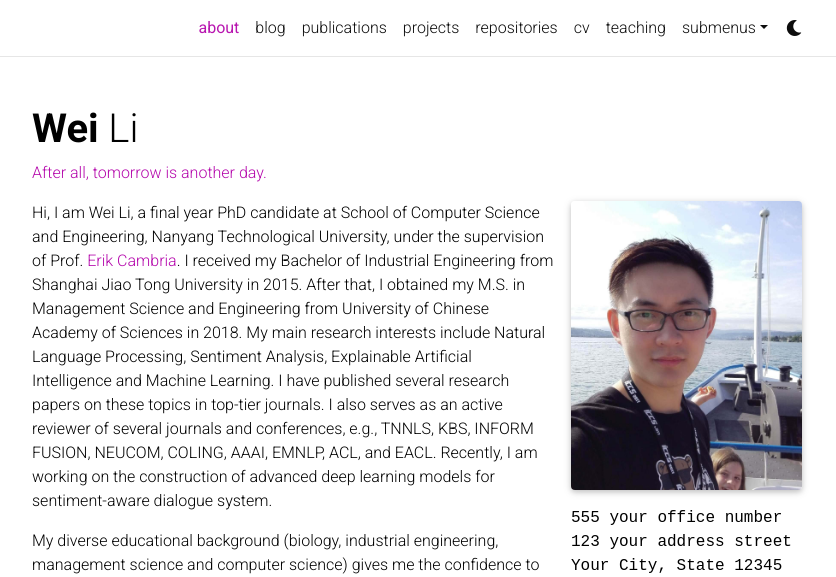
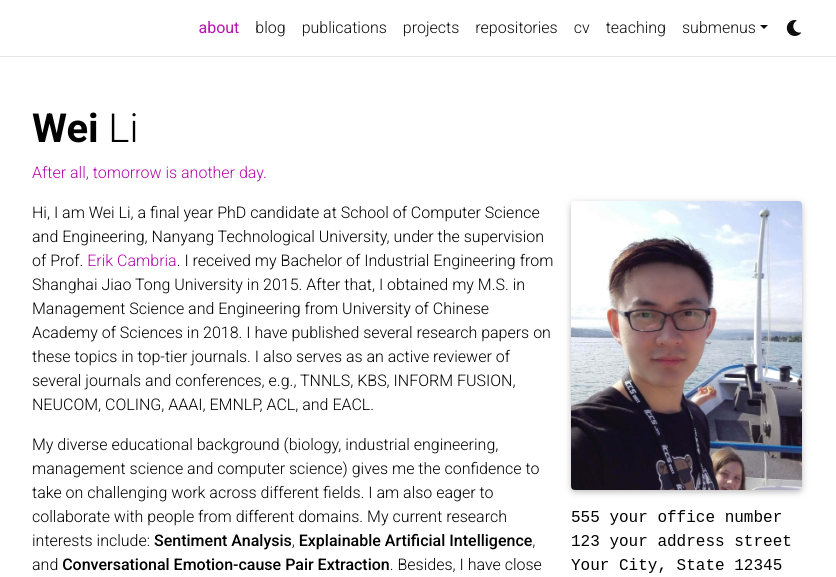
Before and after one commit to Maxwe11y/Maxwe11y.github.io, a Jekyll site: the page built from _pages/about.md, in a window 1280 px wide and 900 px high, cut to the strip 0-577 px from the top of the window. Shown: the whole strip, without its empty margins (223-1059 px from the left). Built offline with Jekyll 4.4.1, drawn with Linux system fonts in a browser that asks for light colours; full-size pictures stand in for the smaller copies a plugin makes; emoji names are drawn with the system emoji font; comment, search, counter and statistics services are not loaded; a style sheet for code colours, icons or effects is not loaded.

Commit message:
Update about.md

```diff
--- a/_pages/about.md
+++ b/_pages/about.md
@@ -18,7 +18,7 @@ selected_papers: true # includes a list of papers marked as "selected={true}"
 social: true  # includes social icons at the bottom of the page
 ---
 
-Hi, I am Wei Li, a final year PhD candidate at School of Computer Science and Engineering, Nanyang Technological University, under the supervision of Prof. [Erik Cambria](http://www.sentic.net/erikcambria/). I received my Bachelor of Industrial Engineering from Shanghai Jiao Tong University in 2015. After that, I obtained my M.S. in Management Science and Engineering from University of Chinese Academy of Sciences in 2018. My main research interests include Natural Language Processing, Sentiment Analysis, Explainable Artificial Intelligence and Machine Learning. I have published several research papers on these topics in top-tier journals. I also serves as an active reviewer of several journals and conferences, e.g., TNNLS, KBS, INFORM FUSION, NEUCOM, COLING, AAAI, EMNLP, ACL, and EACL. Recently, I am working on the construction of advanced deep learning models for sentiment-aware dialogue system.
+Hi, I am Wei Li, a final year PhD candidate at School of Computer Science and Engineering, Nanyang Technological University, under the supervision of Prof. [Erik Cambria](http://www.sentic.net/erikcambria/). I received my Bachelor of Industrial Engineering from Shanghai Jiao Tong University in 2015. After that, I obtained my M.S. in Management Science and Engineering from University of Chinese Academy of Sciences in 2018. I have published several research papers on these topics in top-tier journals. I also serves as an active reviewer of several journals and conferences, e.g., TNNLS, KBS, INFORM FUSION, NEUCOM, COLING, AAAI, EMNLP, ACL, and EACL.
 
 My diverse educational background (biology, industrial engineering, management science and computer science) gives me the confidence to take on challenging work across different fields. I am also eager to collaborate with people from different domains. My current research interests include: **Sentiment Analysis**, **Explainable Artificial Intelligence**, and **Conversational Emotion-cause Pair Extraction**. Besides, I have close collaboration with my teammates in **Persona-based Dialogue Generation**. Please click [publications](/publications/) or [![GitHub](https://i.stack.imgur.com/tskMh.png) GitHub](https://github.com/Maxwe11y) on the navigation bar for detailed information. During my leisure time, I like playing snooker and swimming.
 
```
